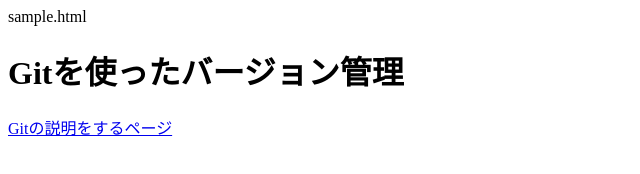
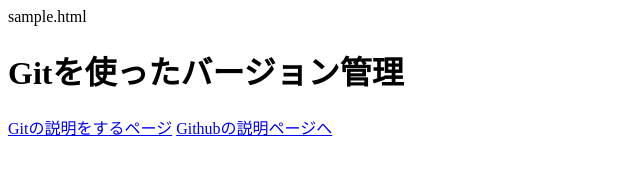
Before and after one commit to tomomifujiwara/sourcetree_sample, a plain HTML site: page sample.html in a window 1280 px wide. Shown: the whole page, without its empty margins (0-640 px from the left). Drawn offline with Linux system fonts and the light colour scheme.

Commit message:
github.htmlの設置　linkの追加

```diff
--- a/sample.html
+++ b/sample.html
@@ -7,5 +7,6 @@
 <body>
   <h1>Gitを使ったバージョン管理</h1>
   <a href="index.html">Gitの説明をするページ</a>
+  <a href="githb.html">Githubの説明ページへ</a>
 </body>
 </html>
```
Also changed, not shown: github.html (added, +1 -0 lines).
